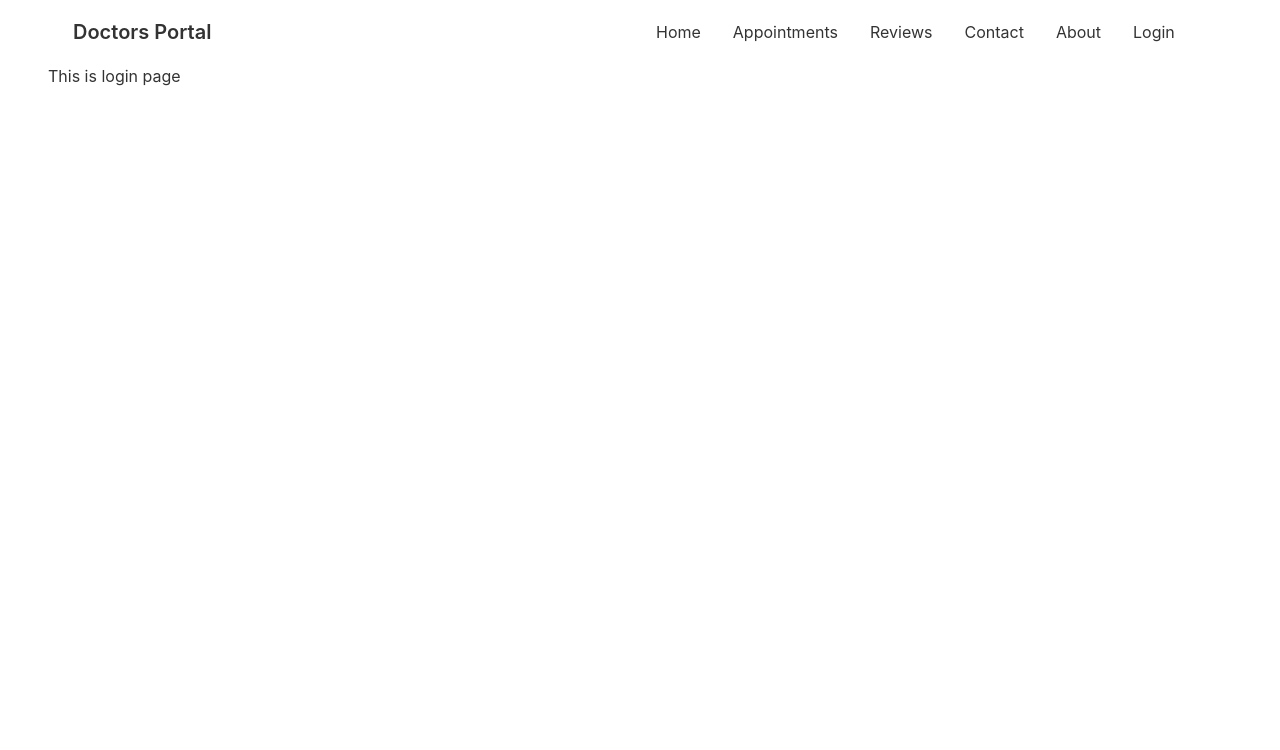
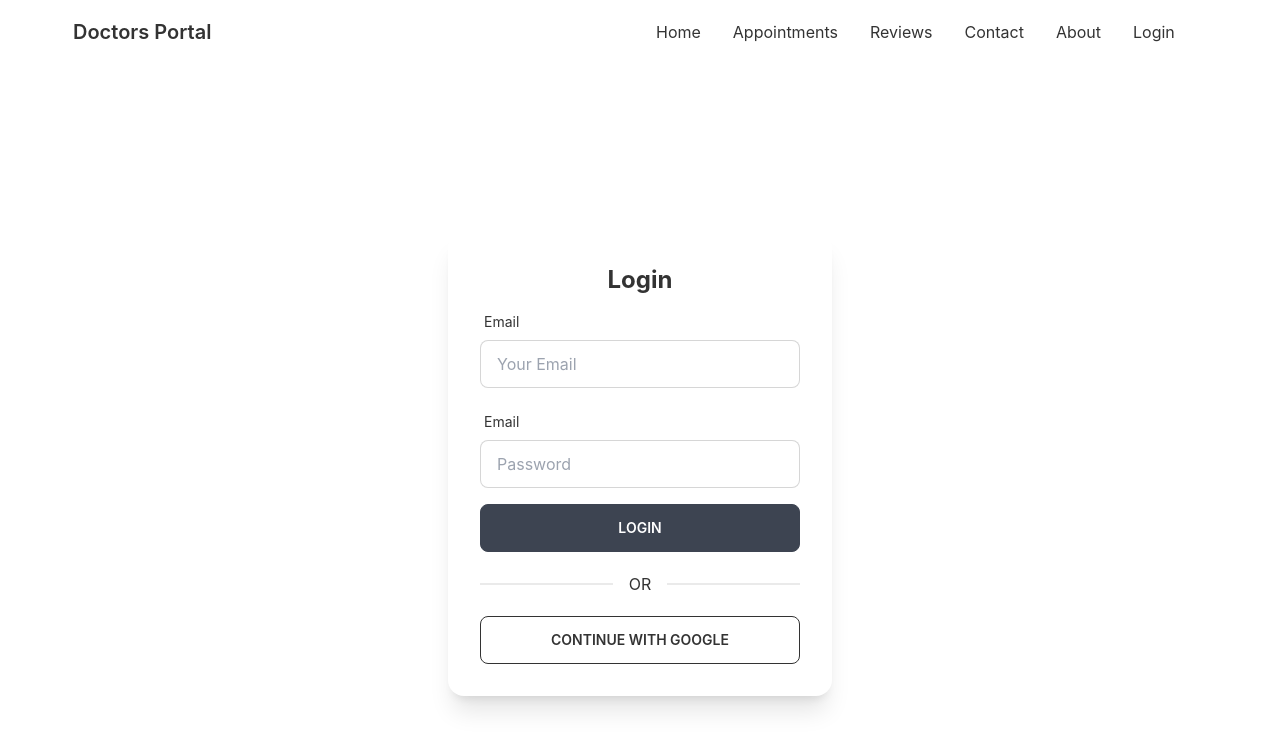
Before and after one commit to Aninditaroy/doctors-portal, a React (Create React App) app: page /login in a window 1280 px wide. Shown: the top 750 px of the page. Built offline with nearby package versions, Linux system fonts and the light colour scheme.

Commit message:
simple login form added

```diff
--- a/package.json
+++ b/package.json
@@ -13,6 +13,7 @@
     "react-day-picker": "^8.0.5",
     "react-dom": "^18.1.0",
     "react-firebase-hooks": "^5.0.3",
+    "react-hook-form": "^7.31.2",
     "react-router-dom": "^6.3.0",
     "react-scripts": "5.0.1",
     "web-vitals": "^2.1.4"
--- a/src/Pages/Appointment/Service.js
+++ b/src/Pages/Appointment/Service.js
@@ -14,7 +14,7 @@ const Service = ({ service, setTreatment }) => {
                 <p>{slots.length} {slots.length > 1 ? 'spaces' : 'space'} available</p>
                 <div className="card-actions justify-center">
                     <label
-                        for="booking-modal"
+                        htmlFor="booking-modal"
                         disabled={slots.length === 0}
                         onClick={() => setTreatment(service)}
                         className="btn btn-sm btn-secondary text-white uppercase bg-gradient-to-r from-secondary to-primary"
--- a/src/Pages/Login/Login.js
+++ b/src/Pages/Login/Login.js
@@ -1,11 +1,87 @@
-import React from 'react';
+import React from "react";
+import { useSignInWithGoogle } from "react-firebase-hooks/auth";
+import auth from "./../../firebase.init";
+import { useForm } from "react-hook-form";
+const Login = () => {
+  const [signInWithGoogle, user] = useSignInWithGoogle(auth);
+  const {
+    register,
+    handleSubmit,
+    watch,
+    formState: { errors },
+  } = useForm();
+  if (user) {
+    console.log(user);
+  }
+  const onSubmit = (data) => console.log(data);
+  return (
+    <div className="flex h-screen justify-center items-center">
+      <div className="card w-96 bg-base-100 shadow-xl">
+        <div className="card-body">
+          <h2 className="text-center text-2xl font-bold"> Login </h2>
+          <form onSubmit={handleSubmit(onSubmit)}>
+            <div class="form-control w-full max-w-xs">
+              <label class="label">
+                <span class="label-text">Email</span>
+              </label>
+              <input
+                type="email"
+                placeholder="Your Email"
+                class="input input-bordered w-full max-w-xs"
+                {...register('email', {
+                  required: {
+                    value: true,
+                    message: 'Email is required'
+                  },
+                  pattern: {
+                    value: /[a-z0-9]+@[a-z]+\.[a-z]{2,3}/,
+                    message: 'Provide a valid email'
+                  }
+                })}
+              />
+              <label class="label">
+                {errors.email?.type === 'required' && <span class="label-text-alt text-red-500">{errors.email.message}</span>}
+                {errors.email?.type === 'pattern' && <span class="label-text-alt text-red-500">{errors.email.message}</span>}
+              </label>
+            </div>
+            <div class="form-control w-full max-w-xs">
+              <label class="label">
+                <span class="label-text">Email</span>
+              </label>
+              <input
+                type="password"
+                placeholder="Password"
+                class="input input-bordered w-full max-w-xs"
+                {...register('password', {
+                  required: {
+                    value: true,
+                    message: 'Password is required'
+                  },
+                  minLength: {
+                    value: 6,
+                    message: 'Must be 6 characters or longer'
+                  }
+                })}
+              />
+              <label class="label">
+                {errors.password?.type === 'required' && <span class="label-text-alt text-red-500">{errors.password.message}</span>}
+                {errors.password?.type === 'minLength' && <span class="label-text-alt text-red-500">{errors.password.message}</span>}
+              </label>
+            </div>
+            <input className="btn w-full max-w-xs text-white" type="submit" value="Login" />
+          </form>
+          <div className="divider"> OR </div>
+          <button
+            onClick={() => signInWithGoogle()}
+            className="btn btn-outline"
+          >
 
-const Login = () => {
-    return (
-        <div>
-            <h1>This is login page</h1>
+            Continue with google
+          </button>
         </div>
-    );
+      </div>
+    </div>
+  );
 };
 
 export default Login;
```
Also changed, not shown: 1 other file (tests, documents, lock files or other folders).
